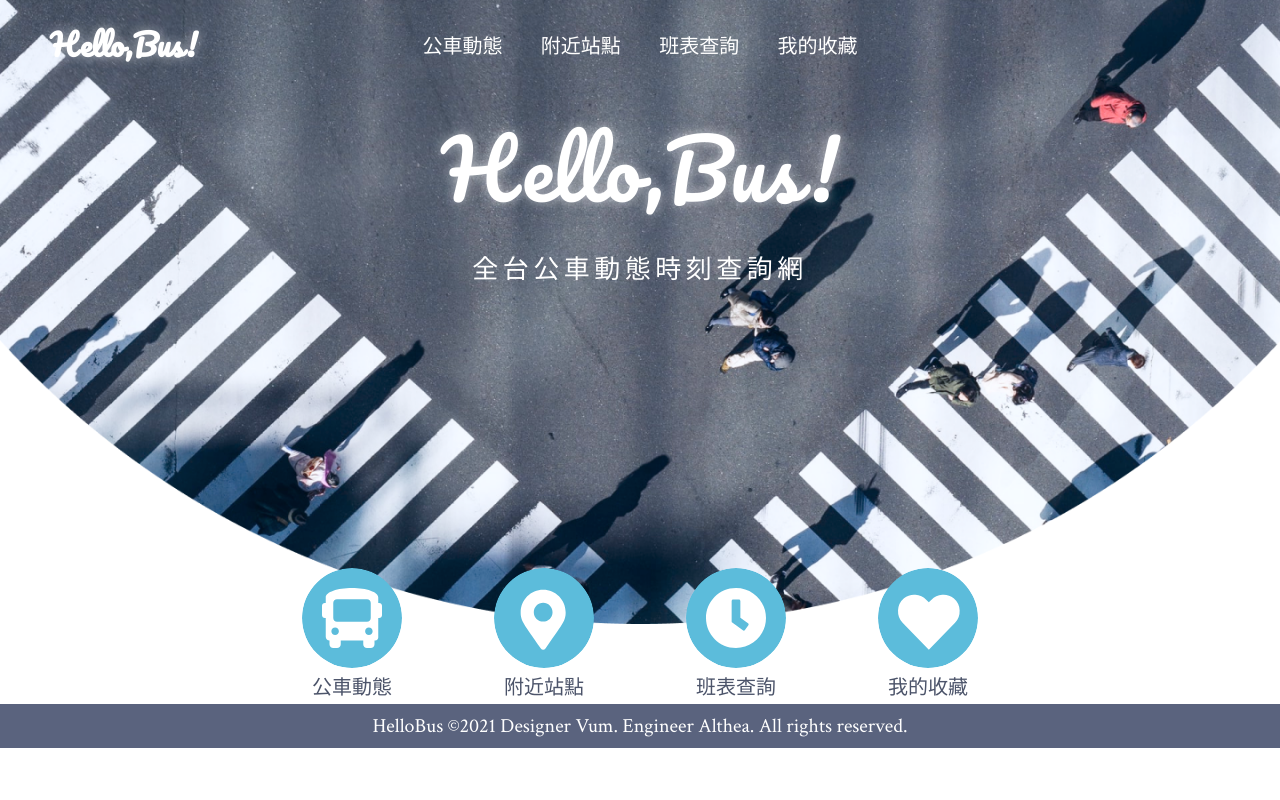
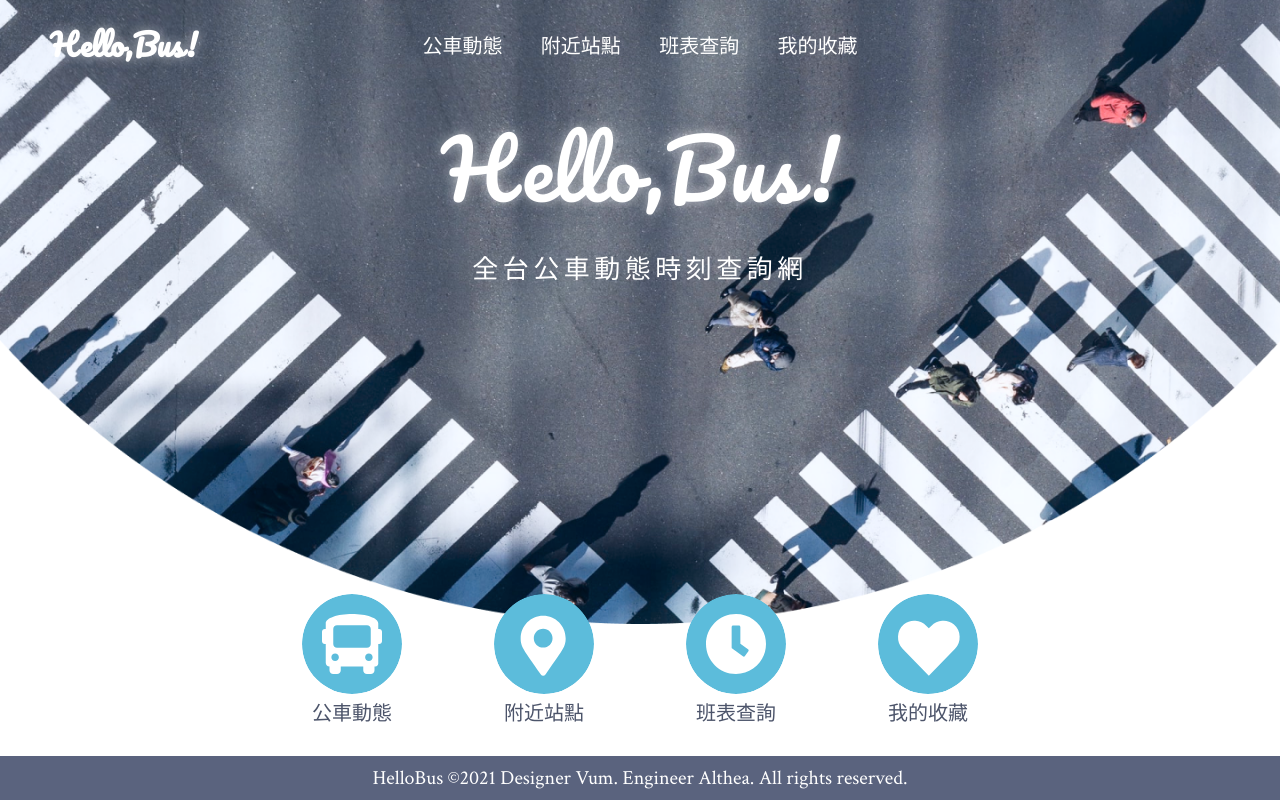
Before and after one commit to althea834/f2e-3rd-week, a React (Create React App) app: page / in a window 1280 px wide. Built offline with nearby package versions, Linux system fonts and the light colour scheme.

Commit message:
修改首頁手機高度不足，公車查詢的鍵盤可關閉

```diff
--- a/src/component/keyboard/Keyboard.js
+++ b/src/component/keyboard/Keyboard.js
@@ -7,6 +7,11 @@ import Modal from "../UI/modal/Modal";
 
 const Keyboard = ({ onClick, sliceEnd, cleanValue }) => {
     const [isOpen, setIsOpen] = useState(false);
+    const [openKeyBoard, setOpenKeyBoard] = useState(true)
+
+    const keyBoardHandler = () => {
+        setOpenKeyBoard(state => !state)
+    }
 
     const openModalHandler = () => {
         setIsOpen(true)
@@ -16,8 +21,10 @@ const Keyboard = ({ onClick, sliceEnd, cleanValue }) => {
         setIsOpen(false)
     }
 
-    return <section className={style.keyBoard}>
-        <div className={`pcHidden ${style.toggleBtn}`}></div>
+    const ifOpenStyle = !openKeyBoard ? `${style.closed}` : '';
+
+    return <section className={`${style.keyBoard} ${ifOpenStyle}`}>
+        <div className={`pcHidden ${style.toggleBtn}`} onClick={keyBoardHandler}></div>
         <ul className={`${style.keyIn}`}>
             <li>
                 <button type="button" className={`whiteFont ${style.red}`} onClick={onClick} value="紅">紅</button>
--- a/src/component/keyboard/Keyboard.module.css
+++ b/src/component/keyboard/Keyboard.module.css
@@ -176,6 +176,7 @@ button.darkGrey:hover {
     width: 100vw;
     padding: 25px 16px 16px;
     border-radius: 20px 20px 0px 0px;
+    transition: all 0.3s;
   }
   .keyIn button {
     height: 43px;
@@ -204,10 +205,14 @@ button.darkGrey:hover {
     box-sizing: content-box;
     transition: all 0.3s;
   }
-  .close .toggleBtn {
+  .keyBoard.closed{
+    padding: 0 16px 13px;
+  }
+  .closed .toggleBtn {
     transform: rotate(180deg);
   }
-  .close .keyIn{
-    height: 0;
+  .closed .keyIn{
+    display: none;
+    visibility: hidden;
   }
 }
--- a/src/page/bus/Bus.module.css
+++ b/src/page/bus/Bus.module.css
@@ -3,7 +3,7 @@
   display: flex;
   flex-direction: column;
   align-content: center;
-  box-sizing: border-box;
+  box-sizing: content-box;
 }
 
 .bottomRound {
--- a/src/page/home/Home.js
+++ b/src/page/home/Home.js
@@ -12,7 +12,7 @@ import { ReactComponent as CollectionIcon } from '../../img/icon/collection.svg'
 
 
 const Home = (props) => {
-  return <React.Fragment>
+  return <section className={`${style.frameContainer}`}>
     <section className={style.banner}>
       <Header className={`mbHidden whiteFont`} />
       <section className={style.bannerText}>
@@ -36,7 +36,7 @@ const Home = (props) => {
         我的收藏</Link>
     </section>
     <Footer />
-  </React.Fragment>
+  </section>
 }
 
 export default Home;
--- a/src/page/home/Home.module.css
+++ b/src/page/home/Home.module.css
@@ -1,3 +1,10 @@
+.frameContainer{
+    display: flex;
+    flex-direction: column;
+    justify-content: space-between;
+    height: 100vh;
+}
+
 .banner {
     height: 78vh;
     background: #fff url('../../img/bc.png') center bottom/cover no-repeat;
```
